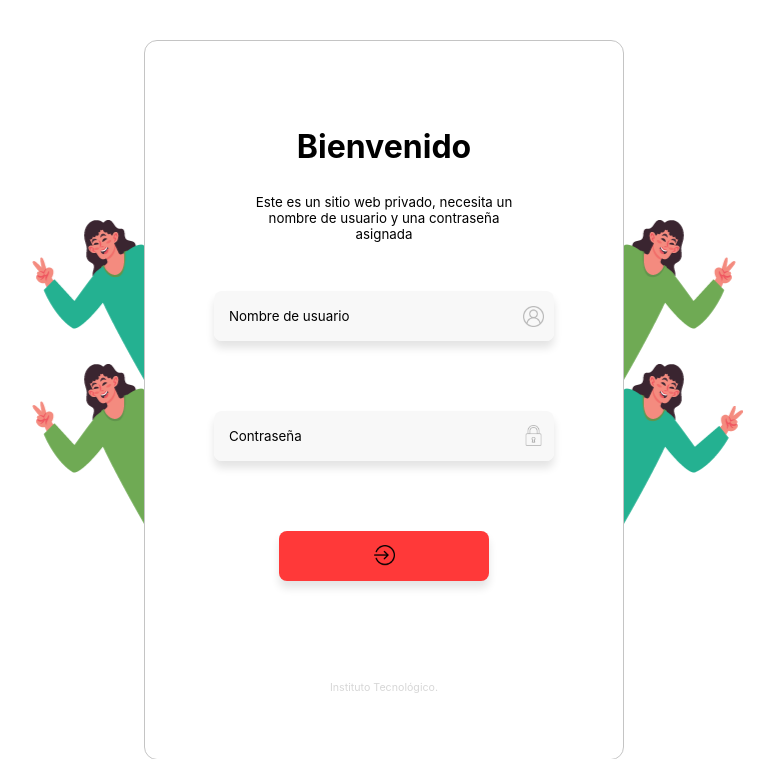
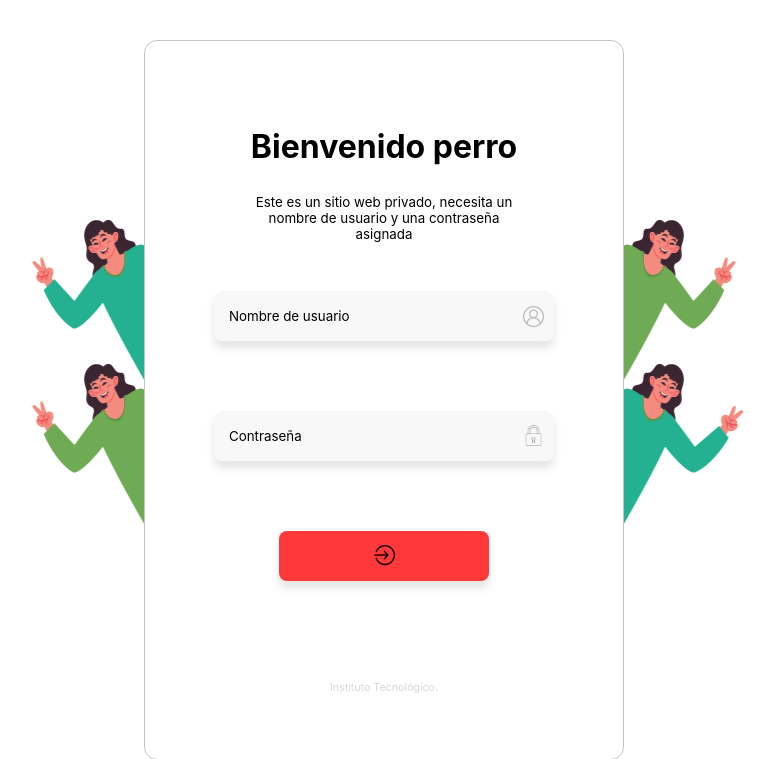
Before and after one commit to GersonVis/Cursos, a PHP site: page /crearWord/session in a window 1280 px wide. Shown: the top 759 px of the page, without its empty margins (256-1030 px from the left). Run offline with PHP 8.4, Linux system fonts and the light colour scheme.

Commit message:
with '#' will be ignored, and an empty message aborts the commit.
sh: x: command not found

```diff
--- a/views/session/index.php
+++ b/views/session/index.php
@@ -34,7 +34,7 @@
             <div class="contenedorDAC parteA">
             </div>
             <div class="contenedorDAC parteB">
-                <h1>Bienvenido</h1>
+                <h1>Bienvenido perro</h1>
                 <p class="subtituloDAC"><?php echo $this->mensaje;?></p>
             </div>
             <form action="/session/registrar" method="post" class="contenedorDAC parteC">
```
Also changed, not shown: config/configuraciones.php (+9 -0 lines).
